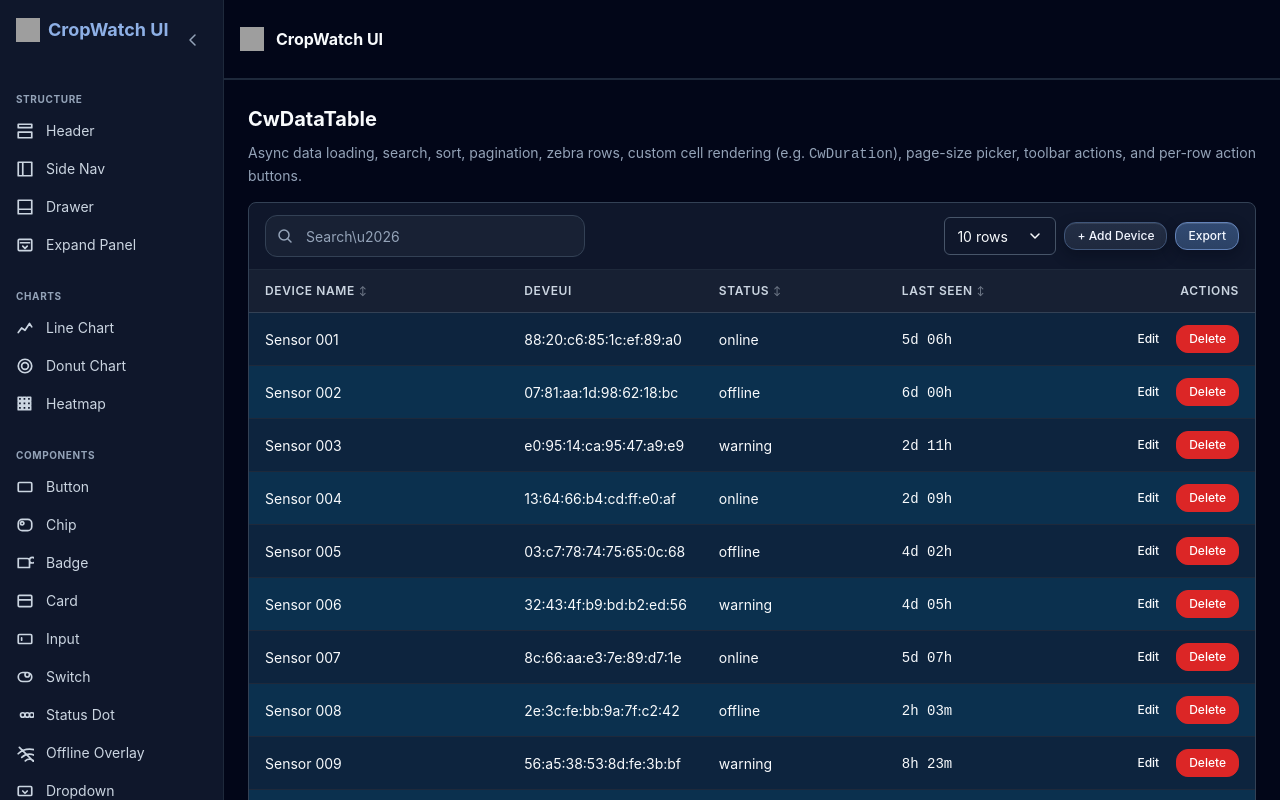
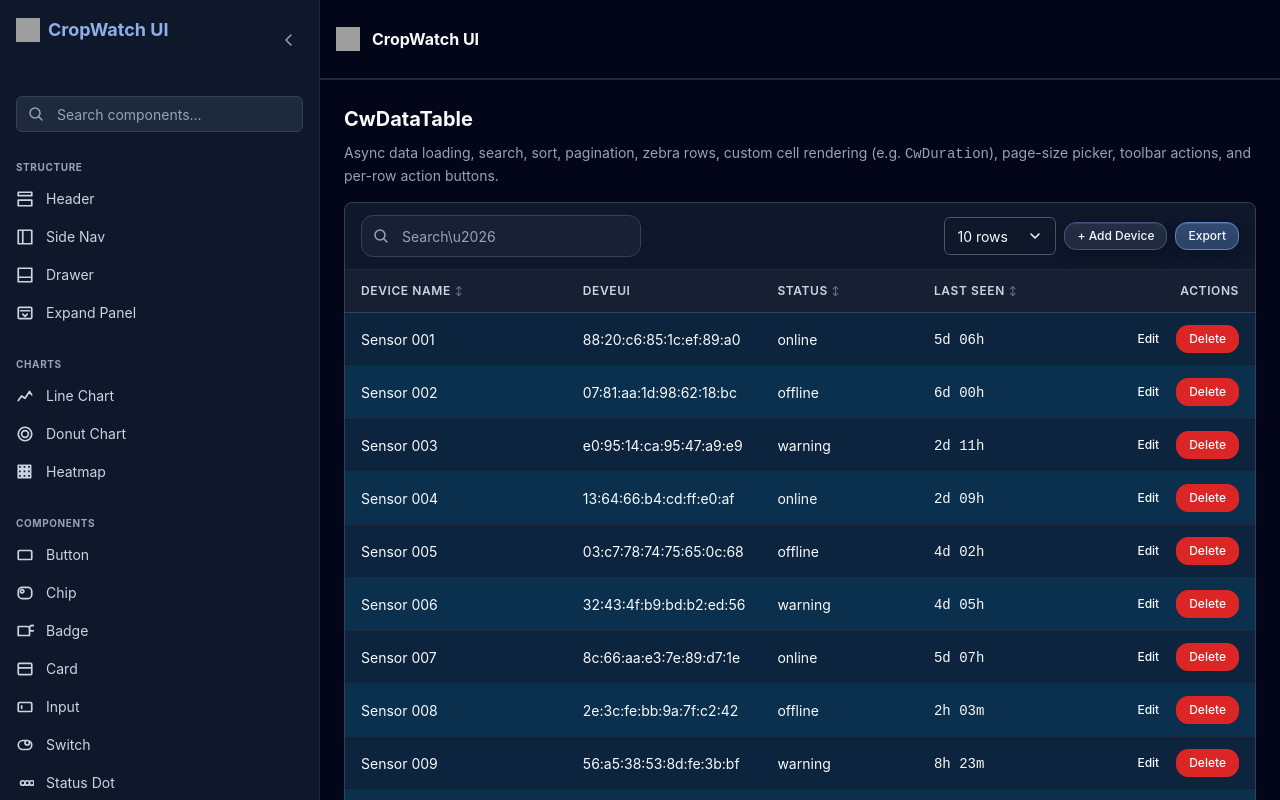
Before and after one commit to CropWatchDevelopment/CWUI, a SvelteKit app: page /demo/datatable in a window 1280 px wide. Built offline with nearby package versions, Linux system fonts and the light colour scheme; grey boxes are pictures that could not be loaded.

Commit message:
small fixes

```diff
--- a/src/lib/components/CwSideNav.svelte
+++ b/src/lib/components/CwSideNav.svelte
@@ -18,6 +18,8 @@
 		header?: Snippet;
 		/** Compact header for mini mode (falls back to header if not provided) */
 		headerMini?: Snippet;
+		/** Snippet for content above the navigation items (e.g. user profile) */
+		aboveContent?: Snippet;
 		/** Snippet for the bottom area (e.g. a button, version text, user info) */
 		footer?: Snippet;
 		/** Compact footer for mini mode */
@@ -33,6 +35,7 @@
 		onselect,
 		header,
 		headerMini,
+		aboveContent,
 		footer,
 		footerMini,
 		class: className = ''
@@ -154,6 +157,7 @@
 					onclick={toggleNav}
 					aria-label={isPhone ? 'Close navigation' : 'Collapse navigation'}
 				>
+
 					<svg viewBox="0 0 16 16" fill="none" aria-hidden="true">
 						{#if isPhone}
 							<path d="M4 4l8 8M12 4l-8 8" stroke="currentColor" stroke-width="1.5" stroke-linecap="round" />
@@ -179,6 +183,11 @@
 		</div>
 	{/if}
 
+	{#if aboveContent && displayMode !== 'mini'}
+		<div class="cw-sidenav__above-content">
+			{@render aboveContent()}
+		</div>
+	{/if}
 	<!-- Navigation items -->
 	<div class="cw-sidenav__items" role="list">
 		{#each items as item, i (item.id)}
@@ -259,7 +268,7 @@
 		display: flex;
 		flex-direction: column;
 		height: 100%;
-		background-color: var(--cw-bg-surface);
+		background-color: #0f172b;
 		border-color: var(--cw-border-muted);
 		border-style: solid;
 		border-width: 0;
@@ -282,7 +291,7 @@
 
 	/* ── Mode: open ──────────────────────── */
 	.cw-sidenav--open {
-		width: 14rem;
+		width: 20rem;
 		flex-shrink: 0;
 	}
 
--- a/src/routes/demo/+layout.svelte
+++ b/src/routes/demo/+layout.svelte
@@ -1,96 +1,271 @@
 <script lang="ts">
-	import '../../lib/styles/base.css';
-	import type { Snippet } from 'svelte';
-	import { CwSideNav, CwHeader } from '$lib/index.js';
-	import type { CwSideNavItem, CwSideNavMode } from '$lib/index.js';
-	import { page } from '$app/state';
+	import "../../lib/styles/base.css";
+	import type { Snippet } from "svelte";
+	import { CwSideNav, CwHeader } from "$lib/index.js";
+	import type { CwSideNavItem, CwSideNavMode } from "$lib/index.js";
+	import { page } from "$app/state";
+	import CwSearchInput from "$lib/components/CwSearchInput.svelte";
 
 	let { children }: { children: Snippet } = $props();
 
 	// SVG path data for 16×16 viewBox icons
 	const icons = {
-		button: 'M3 4h10a1 1 0 011 1v6a1 1 0 01-1 1H3a1 1 0 01-1-1V5a1 1 0 011-1z',
-		chip: 'M4 6.5a1.5 1.5 0 113 0 1.5 1.5 0 01-3 0zM2 6.5A3.5 3.5 0 015.5 3h5A3.5 3.5 0 0114 6.5v3A3.5 3.5 0 0110.5 13h-5A3.5 3.5 0 012 9.5v-3z',
-		badge: 'M2 4h8a2 2 0 012 2v6H2V4zm10 1.5a2.5 2.5 0 115 0 2.5 2.5 0 01-5 0z',
-		card: 'M2 4a1 1 0 011-1h10a1 1 0 011 1v8a1 1 0 01-1 1H3a1 1 0 01-1-1V4zm0 3h12',
-		input: 'M3 4h10a1 1 0 011 1v6a1 1 0 01-1 1H3a1 1 0 01-1-1V5a1 1 0 011-1zM5 7v2',
-		switch: 'M2 8a4 4 0 014-4h4a4 4 0 010 8H6a4 4 0 01-4-4zm8 0a2 2 0 110-4 2 2 0 010 4z',
-		statusdot: 'M4 8a2 2 0 114 0 2 2 0 01-4 0zm4 0a2 2 0 114 0 2 2 0 01-4 0zm4 0a2 2 0 114 0 2 2 0 01-4 0z',
-		offline: 'M8.288 15.038a5.25 5.25 0 017.424 0M5.106 11.856c3.807-3.808 9.98-3.808 13.788 0M1.924 8.674c5.565-5.565 14.587-5.565 20.152 0M12.53 18.22l-.53.53-.53-.53a.75.75 0 011.06 0M3 3l18 18',
-		dropdown: 'M3 4h10a1 1 0 011 1v6a1 1 0 01-1 1H3a1 1 0 01-1-1V5a1 1 0 011-1zM6 8l2 2 2-2',
-		dialog: 'M2 3h12v10H2V3zm5 4h2m-1-1v2',
-		toast: 'M2 4h12v3H2V4zm1 6h10v2H3v-2z',
-		duration: 'M8 2a6 6 0 110 12A6 6 0 018 2zm0 3v3l2 2',
-		search: 'M7 3a4 4 0 110 8 4 4 0 010-8zm4.5 7.5L14 13',
-		table: 'M2 3h12v10H2V3zm0 3h12m0 3H2m4-6v6m4-6v6',
-		linechart: 'M2 12l3-4 3 2 4-6 2 3',
-		donut: 'M8 2a6 6 0 110 12A6 6 0 018 2zm0 3a3 3 0 100 6 3 3 0 000-6z',
-		calendar: 'M3 4h10a1 1 0 011 1v8a1 1 0 01-1 1H3a1 1 0 01-1-1V5a1 1 0 011-1zm2-2v3m6-3v3M2 7h12',
-		theme: 'M8 2a6 6 0 100 12V2z',
-		listbox: 'M3 4h10M3 8h10M3 12h10M2 4h0M2 8h0M2 12h0',
-		profile: 'M8 8a2.5 2.5 0 100-5 2.5 2.5 0 000 5zM3 14c0-2.8 2.2-5 5-5s5 2.2 5 5',
-		sidenav: 'M2 2h12v12H2V2zm4 0v12',
-		drawer: 'M2 2h12v12H2V2zm0 8h12',
-		header: 'M2 2h12v3H2V2zm0 7h12v5H2V9z',
-		tooltip: 'M8 2a6 6 0 110 12A6 6 0 018 2zm0 7v-3m0 5h.01',
-		copy: 'M5 3h8a1 1 0 011 1v10a1 1 0 01-1 1H5a1 1 0 01-1-1V4a1 1 0 011-1zM3 5v8a1 1 0 001 1h6',
-		expand: 'M3 3h10a1 1 0 011 1v8a1 1 0 01-1 1H3a1 1 0 01-1-1V4a1 1 0 011-1zm1 3h8M6 9l2 2 2-2',
-		heatmap: 'M2 2h3v3H2V2zm4 0h3v3H6V2zm4 0h3v3h-3V2zM2 6h3v3H2V6zm4 0h3v3H6V6zm4 0h3v3h-3V6zM2 10h3v3H2v-3zm4 0h3v3H6v-3zm4 0h3v3h-3v-3z'
+		button: "M3 4h10a1 1 0 011 1v6a1 1 0 01-1 1H3a1 1 0 01-1-1V5a1 1 0 011-1z",
+		chip: "M4 6.5a1.5 1.5 0 113 0 1.5 1.5 0 01-3 0zM2 6.5A3.5 3.5 0 015.5 3h5A3.5 3.5 0 0114 6.5v3A3.5 3.5 0 0110.5 13h-5A3.5 3.5 0 012 9.5v-3z",
+		badge: "M2 4h8a2 2 0 012 2v6H2V4zm10 1.5a2.5 2.5 0 115 0 2.5 2.5 0 01-5 0z",
+		card: "M2 4a1 1 0 011-1h10a1 1 0 011 1v8a1 1 0 01-1 1H3a1 1 0 01-1-1V4zm0 3h12",
+		input: "M3 4h10a1 1 0 011 1v6a1 1 0 01-1 1H3a1 1 0 01-1-1V5a1 1 0 011-1zM5 7v2",
+		switch: "M2 8a4 4 0 014-4h4a4 4 0 010 8H6a4 4 0 01-4-4zm8 0a2 2 0 110-4 2 2 0 010 4z",
+		statusdot:
+			"M4 8a2 2 0 114 0 2 2 0 01-4 0zm4 0a2 2 0 114 0 2 2 0 01-4 0zm4 0a2 2 0 114 0 2 2 0 01-4 0z",
+		offline:
+			"M8.288 15.038a5.25 5.25 0 017.424 0M5.106 11.856c3.807-3.808 9.98-3.808 13.788 0M1.924 8.674c5.565-5.565 14.587-5.565 20.152 0M12.53 18.22l-.53.53-.53-.53a.75.75 0 011.06 0M3 3l18 18",
+		dropdown:
+			"M3 4h10a1 1 0 011 1v6a1 1 0 01-1 1H3a1 1 0 01-1-1V5a1 1 0 011-1zM6 8l2 2 2-2",
+		dialog: "M2 3h12v10H2V3zm5 4h2m-1-1v2",
+		toast: "M2 4h12v3H2V4zm1 6h10v2H3v-2z",
+		duration: "M8 2a6 6 0 110 12A6 6 0 018 2zm0 3v3l2 2",
+		search: "M7 3a4 4 0 110 8 4 4 0 010-8zm4.5 7.5L14 13",
+		table: "M2 3h12v10H2V3zm0 3h12m0 3H2m4-6v6m4-6v6",
+		linechart: "M2 12l3-4 3 2 4-6 2 3",
+		donut: "M8 2a6 6 0 110 12A6 6 0 018 2zm0 3a3 3 0 100 6 3 3 0 000-6z",
+		calendar:
+			"M3 4h10a1 1 0 011 1v8a1 1 0 01-1 1H3a1 1 0 01-1-1V5a1 1 0 011-1zm2-2v3m6-3v3M2 7h12",
+		theme: "M8 2a6 6 0 100 12V2z",
+		listbox: "M3 4h10M3 8h10M3 12h10M2 4h0M2 8h0M2 12h0",
+		profile:
+			"M8 8a2.5 2.5 0 100-5 2.5 2.5 0 000 5zM3 14c0-2.8 2.2-5 5-5s5 2.2 5 5",
+		sidenav: "M2 2h12v12H2V2zm4 0v12",
+		drawer: "M2 2h12v12H2V2zm0 8h12",
+		header: "M2 2h12v3H2V2zm0 7h12v5H2V9z",
+		tooltip: "M8 2a6 6 0 110 12A6 6 0 018 2zm0 7v-3m0 5h.01",
+		copy: "M5 3h8a1 1 0 011 1v10a1 1 0 01-1 1H5a1 1 0 01-1-1V4a1 1 0 011-1zM3 5v8a1 1 0 001 1h6",
+		expand: "M3 3h10a1 1 0 011 1v8a1 1 0 01-1 1H3a1 1 0 01-1-1V4a1 1 0 011-1zm1 3h8M6 9l2 2 2-2",
+		heatmap:
+			"M2 2h3v3H2V2zm4 0h3v3H6V2zm4 0h3v3h-3V2zM2 6h3v3H2V6zm4 0h3v3H6V6zm4 0h3v3h-3V6zM2 10h3v3H2v-3zm4 0h3v3H6v-3zm4 0h3v3h-3v-3z",
 	};
 
 	const navItems: CwSideNavItem[] = [
 		// ── Structure ──
-		{ id: 'header', label: 'Header', icon: icons.header, href: '/demo/header', group: 'Structure' },
-		{ id: 'sidenav', label: 'Side Nav', icon: icons.sidenav, href: '/demo/sidenav', group: 'Structure' },
-		{ id: 'drawer', label: 'Drawer', icon: icons.drawer, href: '/demo/drawer', group: 'Structure' },
-		{ id: 'expand', label: 'Expand Panel', icon: icons.expand, href: '/demo/expand', group: 'Structure' },
+		{
+			id: "header",
+			label: "Header",
+			icon: icons.header,
+			href: "/demo/header",
+			group: "Structure",
+		},
+		{
+			id: "sidenav",
+			label: "Side Nav",
+			icon: icons.sidenav,
+			href: "/demo/sidenav",
+			group: "Structure",
+		},
+		{
+			id: "drawer",
+			label: "Drawer",
+			icon: icons.drawer,
+			href: "/demo/drawer",
+			group: "Structure",
+		},
+		{
+			id: "expand",
+			label: "Expand Panel",
+			icon: icons.expand,
+			href: "/demo/expand",
+			group: "Structure",
+		},
 
 		// ── Charts ──
-		{ id: 'linechart', label: 'Line Chart', icon: icons.linechart, href: '/demo/linechart', group: 'Charts' },
-		{ id: 'donutchart', label: 'Donut Chart', icon: icons.donut, href: '/demo/donutchart', group: 'Charts' },
-		{ id: 'heatmap', label: 'Heatmap', icon: icons.heatmap, href: '/demo/heatmap', group: 'Charts' },
+		{
+			id: "linechart",
+			label: "Line Chart",
+			icon: icons.linechart,
+			href: "/demo/linechart",
+			group: "Charts",
+		},
+		{
+			id: "donutchart",
+			label: "Donut Chart",
+			icon: icons.donut,
+			href: "/demo/donutchart",
+			group: "Charts",
+		},
+		{
+			id: "heatmap",
+			label: "Heatmap",
+			icon: icons.heatmap,
+			href: "/demo/heatmap",
+			group: "Charts",
+		},
 
 		// ── Components ──
-		{ id: 'buttons', label: 'Button', icon: icons.button, href: '/demo/buttons', group: 'Components' },
-		{ id: 'chips', label: 'Chip', icon: icons.chip, href: '/demo/chips', group: 'Components' },
-		{ id: 'badge', label: 'Badge', icon: icons.badge, href: '/demo/badge', group: 'Components' },
-		{ id: 'cards', label: 'Card', icon: icons.card, href: '/demo/cards', group: 'Components' },
-		{ id: 'inputs', label: 'Input', icon: icons.input, href: '/demo/inputs', group: 'Components' },
-		{ id: 'switch', label: 'Switch', icon: icons.switch, href: '/demo/switch', group: 'Components' },
-		{ id: 'statusdot', label: 'Status Dot', icon: icons.statusdot, href: '/demo/statusdot', group: 'Components' },
-		{ id: 'offline', label: 'Offline Overlay', icon: icons.offline, href: '/demo/offline', group: 'Components' },
-		{ id: 'dropdown', label: 'Dropdown', icon: icons.dropdown, href: '/demo/dropdown', group: 'Components' },
-		{ id: 'dialog', label: 'Dialog', icon: icons.dialog, href: '/demo/dialog', group: 'Components' },
-		{ id: 'toast', label: 'Toast', icon: icons.toast, href: '/demo/toast', group: 'Components' },
-		{ id: 'datatable', label: 'Data Table', icon: icons.table, href: '/demo/datatable', group: 'Components' },
-		{ id: 'datepicker', label: 'Date Picker', icon: icons.calendar, href: '/demo/datepicker', group: 'Components' },
-		{ id: 'calendar', label: 'Calendar', icon: icons.calendar, href: '/demo/calendar', group: 'Components' },
-		{ id: 'listbox', label: 'List Box', icon: icons.listbox, href: '/demo/listbox', group: 'Components' },
-		{ id: 'profilemenu', label: 'Profile Menu', icon: icons.profile, href: '/demo/profilemenu', group: 'Components' },
-		{ id: 'search', label: 'Search Input', icon: icons.search, href: '/demo/search', group: 'Components' },
+		{
+			id: "buttons",
+			label: "Button",
+			icon: icons.button,
+			href: "/demo/buttons",
+			group: "Components",
+		},
+		{
+			id: "chips",
+			label: "Chip",
+			icon: icons.chip,
+			href: "/demo/chips",
+			group: "Components",
+		},
+		{
+			id: "badge",
+			label: "Badge",
+			icon: icons.badge,
+			href: "/demo/badge",
+			group: "Components",
+		},
+		{
+			id: "cards",
+			label: "Card",
+			icon: icons.card,
+			href: "/demo/cards",
+			group: "Components",
+		},
+		{
+			id: "inputs",
+			label: "Input",
+			icon: icons.input,
+			href: "/demo/inputs",
+			group: "Components",
+		},
+		{
+			id: "switch",
+			label: "Switch",
+			icon: icons.switch,
+			href: "/demo/switch",
+			group: "Components",
+		},
+		{
+			id: "statusdot",
+			label: "Status Dot",
+			icon: icons.statusdot,
+			href: "/demo/statusdot",
+			group: "Components",
+		},
+		{
+			id: "offline",
+			label: "Offline Overlay",
+			icon: icons.offline,
+			href: "/demo/offline",
+			group: "Components",
+		},
+		{
+			id: "dropdown",
+			label: "Dropdown",
+			icon: icons.dropdown,
+			href: "/demo/dropdown",
+			group: "Components",
+		},
+		{
+			id: "dialog",
+			label: "Dialog",
+			icon: icons.dialog,
+			href: "/demo/dialog",
+			group: "Components",
+		},
+		{
+			id: "toast",
+			label: "Toast",
+			icon: icons.toast,
+			href: "/demo/toast",
+			group: "Components",
+		},
+		{
+			id: "datatable",
+			label: "Data Table",
+			icon: icons.table,
+			href: "/demo/datatable",
+			group: "Components",
+		},
+		{
+			id: "datepicker",
+			label: "Date Picker",
+			icon: icons.calendar,
+			href: "/demo/datepicker",
+			group: "Components",
+		},
+		{
+			id: "calendar",
+			label: "Calendar",
+			icon: icons.calendar,
+			href: "/demo/calendar",
+			group: "Components",
+		},
+		{
+			id: "listbox",
+			label: "List Box",
+			icon: icons.listbox,
+			href: "/demo/listbox",
+			group: "Components",
+		},
+		{
+			id: "profilemenu",
+			label: "Profile Menu",
+			icon: icons.profile,
+			href: "/demo/profilemenu",
+			group: "Components",
+		},
+		{
+			id: "search",
+			label: "Search Input",
+			icon: icons.search,
+			href: "/demo/search",
+			group: "Components",
+		},
 
 		// ── Helpers ──
-		{ id: 'tooltip', label: 'Tooltip', icon: icons.tooltip, href: '/demo/tooltip', group: 'Helpers' },
-		{ id: 'copy', label: 'Copy', icon: icons.copy, href: '/demo/copy', group: 'Helpers' },
-		{ id: 'duration', label: 'Duration', icon: icons.duration, href: '/demo/duration', group: 'Helpers' },
-		{ id: 'themepicker', label: 'Theme Picker', icon: icons.theme, href: '/demo/themepicker', group: 'Helpers' },
+		{
+			id: "tooltip",
+			label: "Tooltip",
+			icon: icons.tooltip,
+			href: "/demo/tooltip",
+			group: "Helpers",
+		},
+		{
+			id: "copy",
+			label: "Copy",
+			icon: icons.copy,
+			href: "/demo/copy",
+			group: "Helpers",
+		},
+		{
+			id: "duration",
+			label: "Duration",
+			icon: icons.duration,
+			href: "/demo/duration",
+			group: "Helpers",
+		},
+		{
+			id: "themepicker",
+			label: "Theme Picker",
+			icon: icons.theme,
+			href: "/demo/themepicker",
+			group: "Helpers",
+		},
 	];
 
-	let sideNavMode = $state<CwSideNavMode>('open');
+	let sideNavMode = $state<CwSideNavMode>("open");
 
 	/** Derive active state from current route */
 	const itemsWithActive = $derived(
 		navItems.map((item) => ({
 			...item,
-			active: page.url.pathname === item.href
-		}))
+			active: page.url.pathname === item.href,
+		})),
 	);
 
 	function handleToggleNav() {
-		if (sideNavMode === 'hidden') {
-			sideNavMode = 'open';
+		if (sideNavMode === "hidden") {
+			sideNavMode = "open";
 		} else {
-			sideNavMode = 'hidden';
+			sideNavMode = "hidden";
 		}
 	}
 </script>
@@ -100,15 +275,37 @@
 </svelte:head>
 
 <div class="demo-shell">
-	<CwSideNav items={itemsWithActive} bind:mode={sideNavMode} side="left" responsive>
+	<CwSideNav
+		items={itemsWithActive}
+		bind:mode={sideNavMode}
+		side="left"
+		responsive
+	>
 		{#snippet header()}
 			<div class="demo-shell__logo">
-				<img src="/cropwatch_animated.svg" alt="CropWatch Logo" style="width:1.5rem;height:1.5rem" />
+				<img
+					src="/cropwatch_animated.svg"
+					alt="CropWatch Logo"
+					style="width:1.5rem;height:1.5rem"
+				/>
 				<span class="demo-shell__logo-text">CropWatch UI</span>
 			</div>
 		{/snippet}
+		{#snippet aboveContent()}
+			<div style="padding: var(--cw-space-4);">
+				<CwSearchInput
+					placeholder="Search components..."
+					onselect={() => {}}
+					fetchSuggestions={(query: string) => Promise.resolve([])}
+				/>
+			</div>
+		{/snippet}
 		{#snippet headerMini()}
-			<img src="/cropwatch_animated.svg" alt="CropWatch Logo" style="width:1.25rem;height:1.25rem" />
+			<img
+				src="/cropwatch_animated.svg"
+				alt="CropWatch Logo"
+				style="width:1.25rem;height:1.25rem"
+			/>
 		{/snippet}
 	</CwSideNav>
 
@@ -119,7 +316,11 @@
 			onToggleNav={handleToggleNav}
 		>
 			{#snippet logo()}
-				<img src="/cropwatch_animated.svg" alt="CropWatch Logo" style="width:1.5rem;height:1.5rem" />
+				<img
+					src="/cropwatch_animated.svg"
+					alt="CropWatch Logo"
+					style="width:1.5rem;height:1.5rem"
+				/>
 			{/snippet}
 		</CwHeader>
 
```
Also changed, not shown: src/lib/styles/theme-dark.css.
